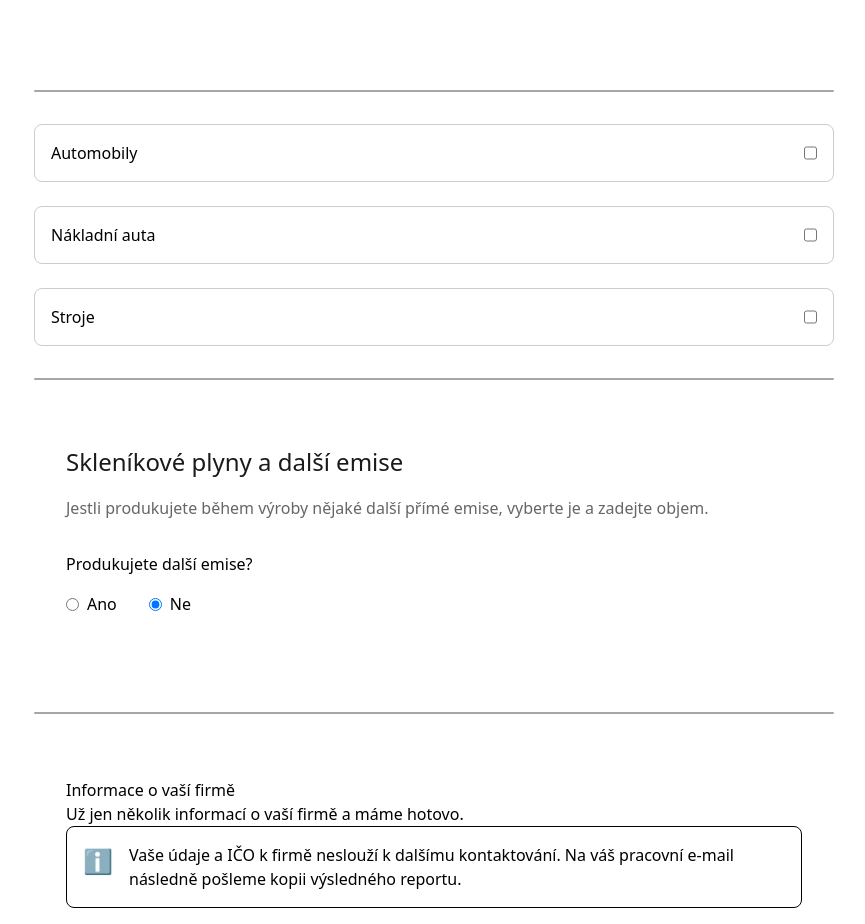
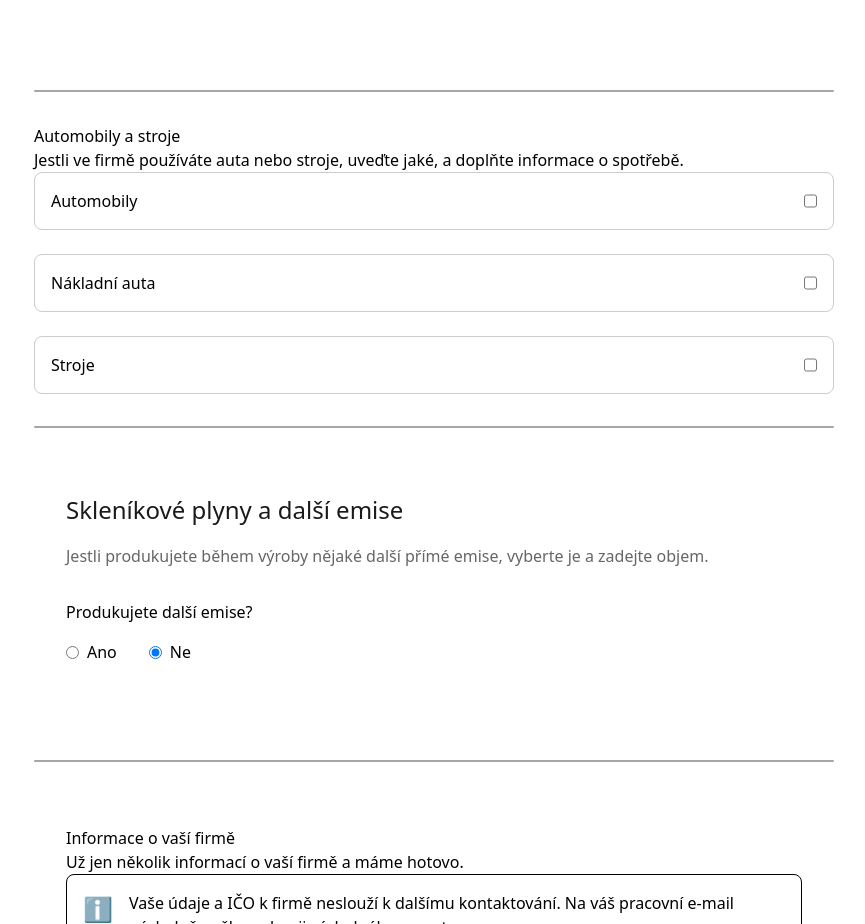
Before and after one commit to deploy-esgrovia/simple-esg-calc, a Vue app: page / in a window 1280 px wide. Shown: the part 1240-2164 px from the top of the page, without its empty margins (206-1071 px from the left). Built offline with nearby package versions, Linux system fonts and the light colour scheme.

Commit message:
chore: add header and description to vehicle section

```diff
--- a/src/components/sections/VehicleSection.vue
+++ b/src/components/sections/VehicleSection.vue
@@ -94,6 +94,8 @@ watch(
 </script>
 
 <template>
+	<h2>Automobily a stroje</h2>
+	<p>Jestli ve firmě používáte auta nebo stroje, uveďte jaké, a doplňte informace o spotřebě.</p>
 	<div>
 		<MultiChoiceSelector
 			title="Automobily"
```
